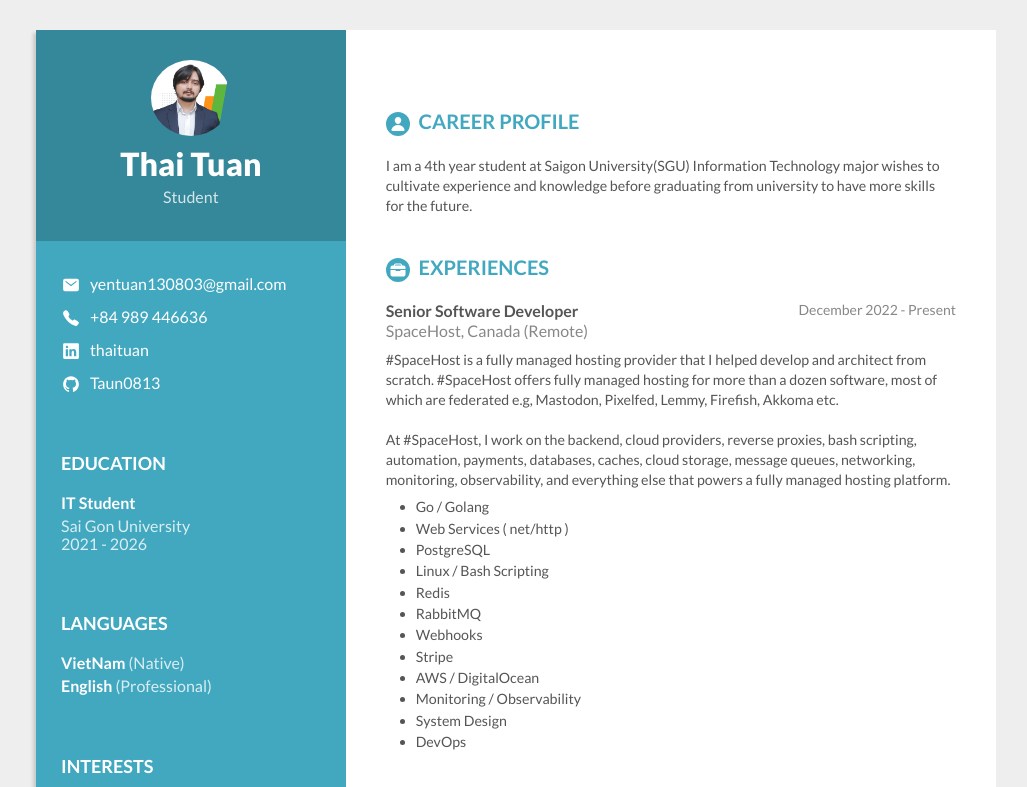
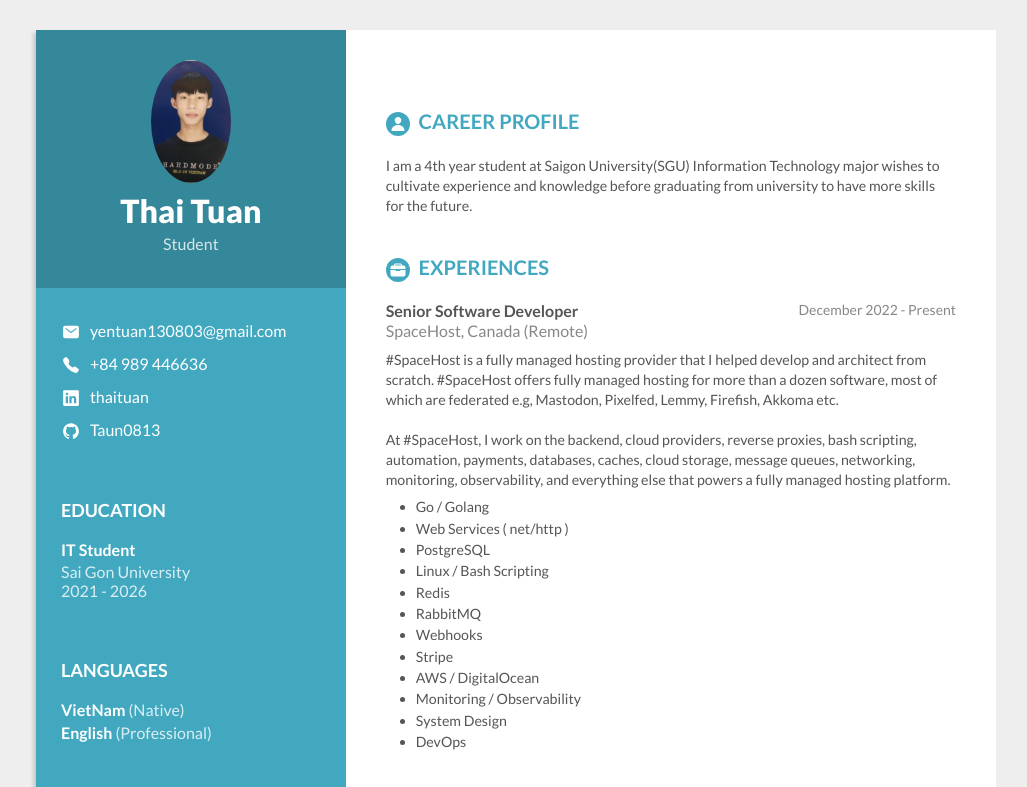
Before and after one commit to Taun0813/Taun0813.github.io, a plain HTML site: page index.html in a window 1280 px wide. Shown: the top 787 px of the page, without its empty margins (124-1151 px from the left). Drawn offline with nearby package versions, Linux system fonts and the light colour scheme.

Commit message:
Update index.html

```diff
--- a/index.html
+++ b/index.html
@@ -23,7 +23,7 @@
 
             <div class="col span-1-of-3 personal">
                 <div class="personal-header">
-                    <img src="resources/img/profile_pic2.png" alt="Profile picture">
+                    <img src="resources/img/380681763_861013178914402_6739867621874260132_n.jpg" alt="Profile picture">
                     <h1>Thai Tuan</h1>
                     <p>Student</p>
                 </div>
```
